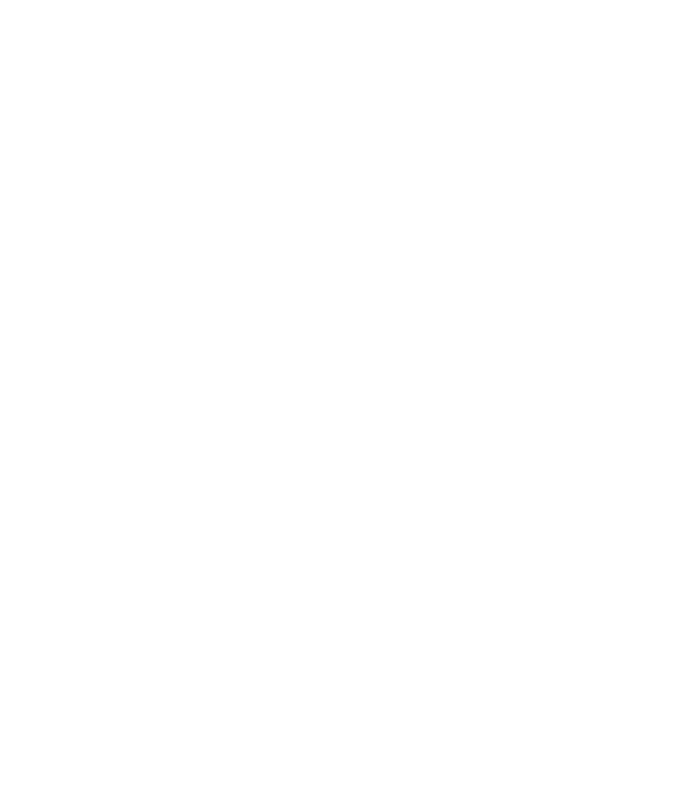
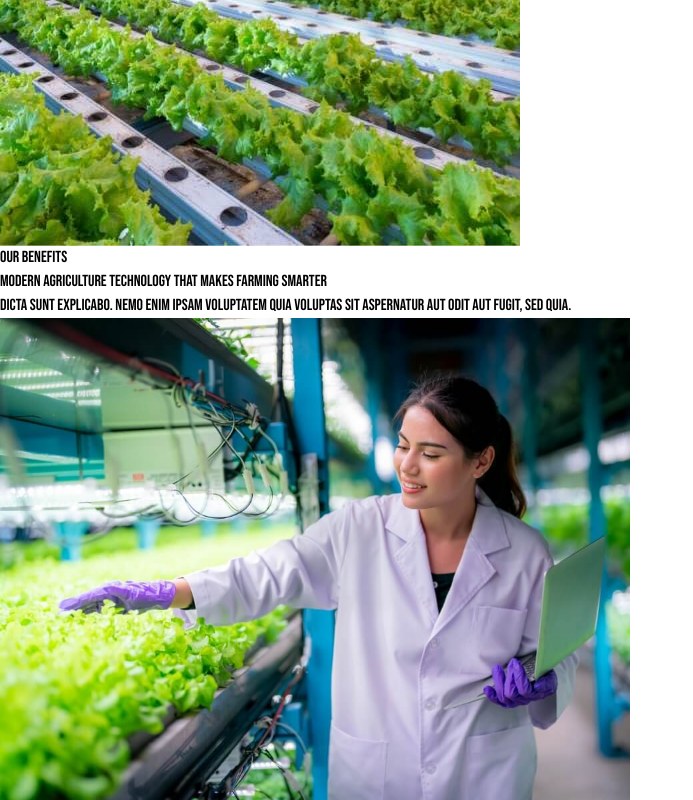
Before and after one commit to Tofazzal26/green_harvest, a Next.js app: page / in a window 1280 px wide. Shown: the part 1875-2675 px from the top of the page, without its empty margins (0-693 px from the left). Before the commit the page ends 1522 px from the top, so only its background shows below. Built offline with nearby package versions, Linux system fonts and the light colour scheme.

Commit message:
Our benefits style and responsibe layout finish

```diff
--- a/src/Components/BrandSlider/BrandSlider.tsx
+++ b/src/Components/BrandSlider/BrandSlider.tsx
@@ -16,10 +16,10 @@
 
 const BrandSlider: React.FC = () => {
   return (
-    <div className="md:my-[100px]">
+    <div className="md:my-[80px]">
       <div className="text-center">
         <h2 className="text-lg md:text-xl text-gray-600">Grow Naturally</h2>
-        <h2 className="text-[30px] md:text-[55px] md:leading-[60px] mx-auto md:mt-2 mb-3 md:mb-[60px] md:w-[450px]">
+        <h2 className="text-[30px] md:text-[55px] md:leading-[60px] mx-auto md:mt-2 mb-3 md:mb-[40px] md:w-[450px]">
           Choose What's Perfect For Your Field
         </h2>
       </div>
--- /dev/null
+++ b/src/Components/OurBenefits/OurBenefits.tsx
@@ -0,0 +1,30 @@
+import Image from "next/image";
+
+const OurBenefits: React.FC = () => {
+  return (
+    <div className="my-4 md:my-[90px]">
+      <div className="flex md:flex-row flex-col gap-10 md:gap-[130px] justify-center ">
+        <div>
+          <Image src="/house.jpg" alt="image" width={520} height={600} />
+        </div>
+        <div>
+          <h2 className="text-[15px] md:text-[20px] text-gray-800">
+            Our benefits
+          </h2>
+          <h2 className="text-[30px] md:text-[58px] md:leading-[70px] md:my-4 md:w-[700px]">
+            Modern agriculture technology that makes farming smarter
+          </h2>
+          <p className="text-[15px] md:text-[17px] text-gray-500 md:w-[480px]">
+            Dicta sunt explicabo. Nemo enim ipsam voluptatem quia voluptas sit
+            aspernatur aut odit aut fugit, sed quia.
+          </p>
+          <div className="mt-[50px]">
+            <Image src="/house2.jpg" alt="image" width={630} height={480} />
+          </div>
+        </div>
+      </div>
+    </div>
+  );
+};
+
+export default OurBenefits;
--- a/src/app/page.tsx
+++ b/src/app/page.tsx
@@ -1,6 +1,7 @@
 import Banner from "@/Components/Banner/Banner";
 import BrandSlider from "@/Components/BrandSlider/BrandSlider";
 import GrowthHarvest from "@/Components/GrowthHarvest/GrowthHarvest";
+import OurBenefits from "@/Components/OurBenefits/OurBenefits";
 import Image from "next/image";
 
 export default function Home() {
@@ -9,6 +10,7 @@
       <Banner />
       <BrandSlider />
       <GrowthHarvest />
+      <OurBenefits />
     </div>
   );
 }
```
Also changed, not shown: public/house.jpg (added), public/house2.jpg (added).
